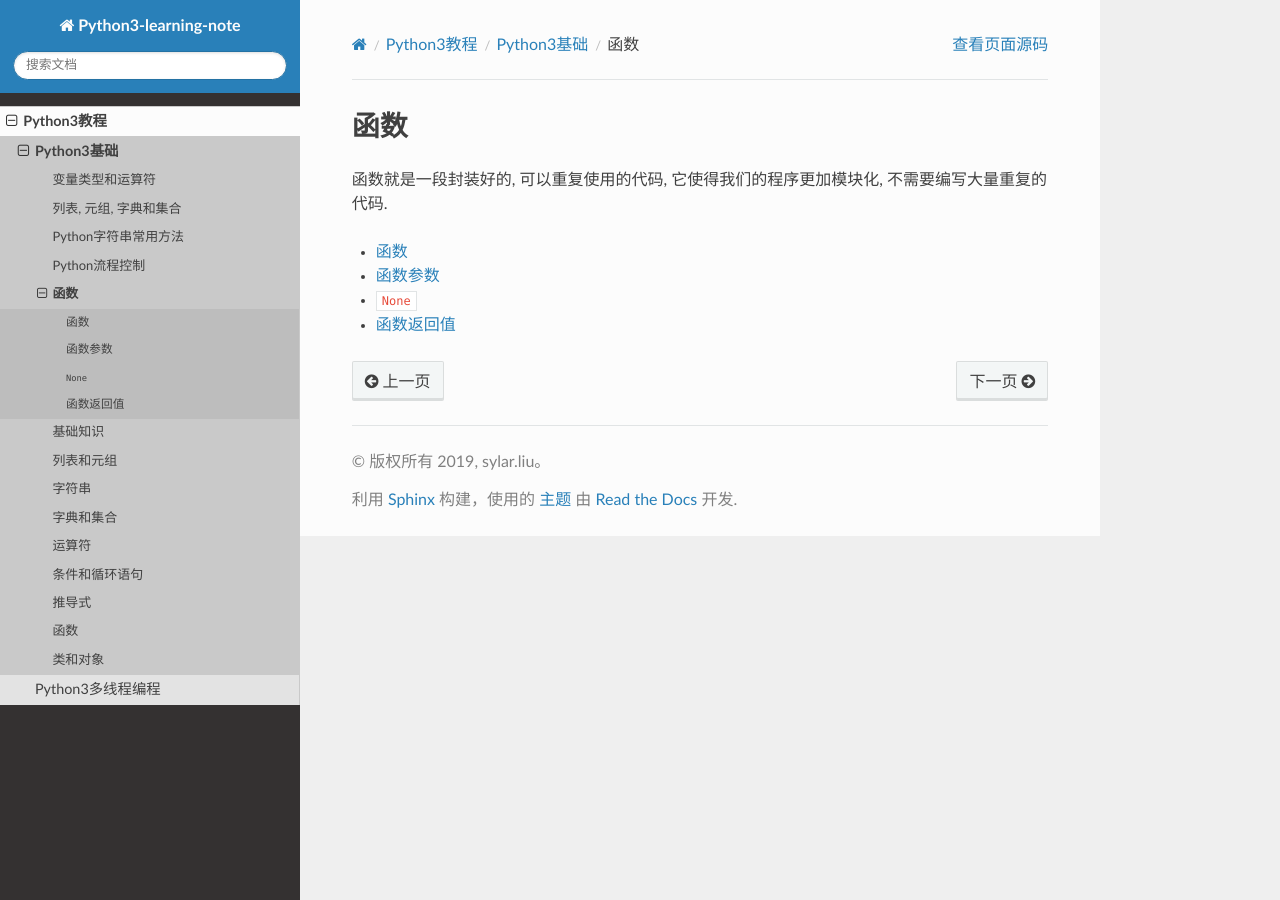
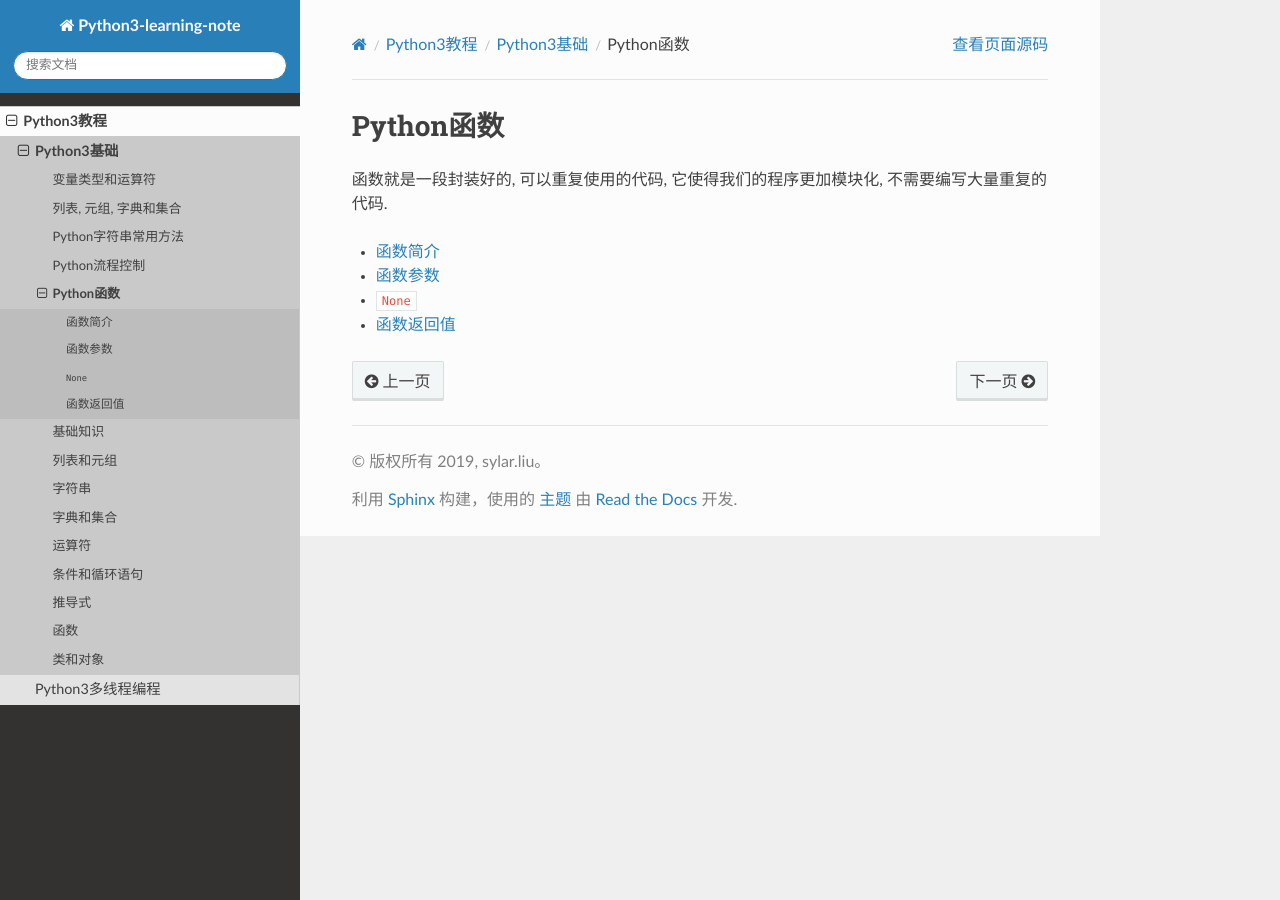
Before and after one commit to My-LearningNotes/Python3, a Sphinx documentation site: the page built from source/tutorial/basics/function/index.rst, in a window 1280 px wide. Built offline with Sphinx 7.4.7 and the Read the Docs theme 2.0.0, drawn with Linux system fonts in a browser that asks for light colours.

Commit message:
重命名一些文件和章节的标题

```diff
--- a/source/tutorial/basics/function/index.rst
+++ b/source/tutorial/basics/function/index.rst
@@ -1,5 +1,5 @@
-函数
-====
+Python函数
+==========
 
 函数就是一段封装好的, 可以重复使用的代码, 它使得我们的程序更加模块化, 不需要编写大量重复的代码.
 
--- a/source/tutorial/basics/function/define.rst
+++ b/source/tutorial/basics/function/intro.rst
@@ -1,5 +1,5 @@
-函数
-====
+函数简介
+========
 
 Python中有提供一些内置函数, 如\ ``input()``\ , ``print()``\ , ``range()``\ , ``len()``\ 等, 可以直接使用.
 除了直接使用内置函数之外, 还可以自定义函数.
```
Also changed, not shown: other parts of source/tutorial/basics/function/index.rst (+1 -1 lines).
